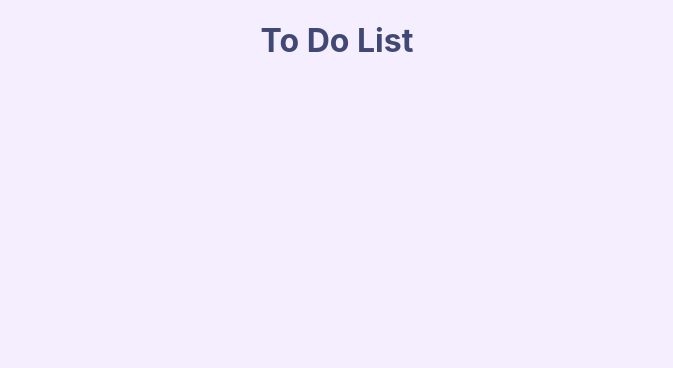
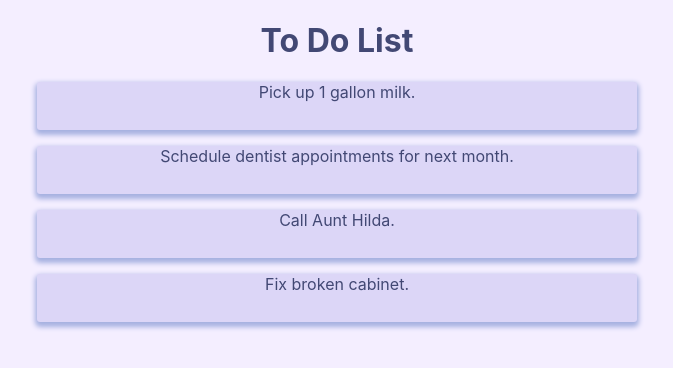
Before and after one commit to mcbentivegna/todo-app, a React (Create React App) app: page / in a window 1280 px wide. Shown: the top 368 px of the page, without its empty margins (303-976 px from the left). Built offline with nearby package versions, Linux system fonts and the light colour scheme.

Commit message:
Actually pulling in task data

```diff
--- a/src/App.js
+++ b/src/App.js
@@ -1,14 +1,22 @@
 import React from 'react'
 import './App.css'
 import Header from './Components/Header'
-import { Container } from '@material-ui/core';
+import Task from './Components/Tasks'
+import { taskData, addTask } from './taskData'
 
 function App () {
+  console.log(taskData)
   return (
-    <div className="App">
+    <div className='App'>
       <Header />
-      <Container
-        maxWidth = 'sm'></Container>
+      {taskData.map((task) => {
+        return (
+          <Task
+            maxWidth = 'sm'
+            text = {task.text}
+            key = {task.index}
+          />)
+      })}
     </div>
   )
 }
--- /dev/null
+++ b/src/Components/Tasks.js
@@ -0,0 +1,38 @@
+import React from 'react'
+import PropTypes from 'prop-types'
+import { withStyles } from '@material-ui/core/styles'
+import Container from '@material-ui/core/Container'
+
+const styles = {
+  root: {
+    background: '#dcd6f7',
+    border: 0,
+    borderRadius: 3,
+    boxShadow: '0 3px 5px 2px #a6b1e1',
+    color: '#424874',
+    height: 48,
+    padding: '0 30px'
+  }
+}
+
+const Task = (props) => {
+  const { classes, maxWidth, text, key } = props
+
+  return (
+    <Container
+      className={ classes.root }
+      maxWidth= { maxWidth }
+      key = { key }>
+      <p>{text}</p>
+    </Container>
+  )
+}
+
+Task.propTypes = {
+  classes: PropTypes.object.isRequired,
+  maxWidth: PropTypes.string,
+  text: PropTypes.string,
+  key: PropTypes.number
+}
+
+export default withStyles(styles)(Task)
--- /dev/null
+++ b/src/taskData.js
@@ -0,0 +1,43 @@
+import array from 'lodash/array'
+
+let taskData = [
+  {
+    text:'Pick up 1 gallon milk.',
+    priority: 1,
+    status: 'new',
+    index: 1
+  },
+  {
+    text: 'Schedule dentist appointments for next month.',
+    priority: 2,
+    status: 'in progress',
+    index: 2
+  },
+  {
+    text: 'Call Aunt Hilda.',
+    priority: 3,
+    status: 'new',
+    index: 3
+  },
+  {
+    text: 'Fix broken cabinet.',
+    priority: 4,
+    status: 'done',
+    index: 4
+  }
+]
+
+const minPriority = () => taskData.length - 1
+const maxId = () => taskData.reduce((acc, cur) => Math.max(acc, cur.index), 0)
+
+const addTask = (text) => {
+  const task = {
+    text,
+    priority: minPriority() + 1,
+    status: 'new',
+    index: maxId() + 1
+  }
+  taskData.push(task)
+}
+
+export { taskData, addTask, maxId }
```
Also changed, not shown: src/Components/AddTaskForm.js (added, +10 -0 lines), src/testData.json (added, +11 -0 lines).
